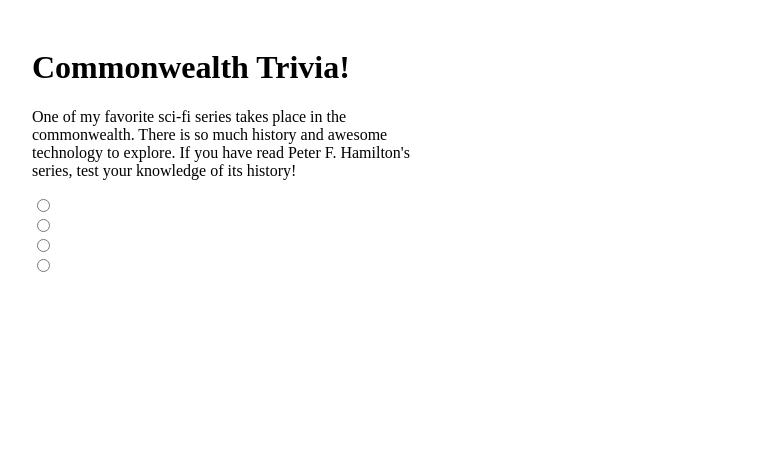
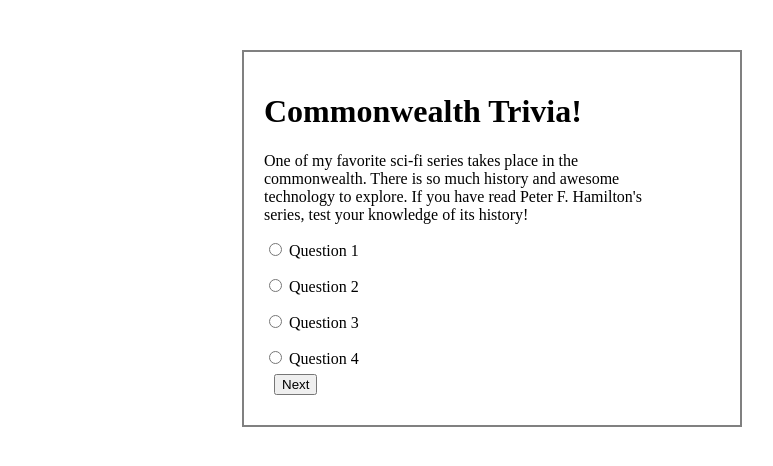
Before and after one commit to Lotharan/quiz_app, a plain HTML site: page Index.html in a window 1280 px wide. Shown: the whole page, without its empty margins (148-921 px from the left). Drawn offline with Linux system fonts and the light colour scheme.

Commit message:
changed styling

```diff
--- a/Index.html
+++ b/Index.html
@@ -9,11 +9,12 @@
 		<h1>Commonwealth Trivia!</h1>
 		<p>One of my favorite sci-fi series takes place in the commonwealth.  There is so much history and awesome technology to explore. If you have read Peter F. Hamilton's series, test your knowledge of its history!</p>
 		<form>
-			<input type="radio" name="trivia"><br>
-			<input type="radio" name="trivia"><br>
-			<input type="radio" name="trivia"><br>
-			<input type="radio" name="trivia"><br>
+			<p class="answer-option"><input type="radio" name="trivia"> Question 1</p>
+			<p class="answer-option"><input type="radio" name="trivia"> Question 2</p>
+			<p class="answer-option"><input type="radio" name="trivia"> Question 3</p>
+			<p class="answer-option"><input type="radio" name="trivia"> Question 4</p>
 		</form>
+		<button class="button-placement">Next</button>
 		</main>
 	</body>
 </html>
--- a/main.css
+++ b/main.css
@@ -1,12 +1,24 @@
 * {
 	box-sizing: border-box;
 }
+body {
+	margin-top: 50px;
+}
 main {
-	max-width: 960px;
+	max-width: 500px;
 	margin: 0 auto;
 	padding: 20px;
+	border: solid grey 2px;
 }
 
 p {
 	max-width: 400px;
 }
+.answer-option{
+	display: block;
+}
+.button-placement{
+	position: relative;
+	bottom:10px;
+	left: 10px;
+}
```
